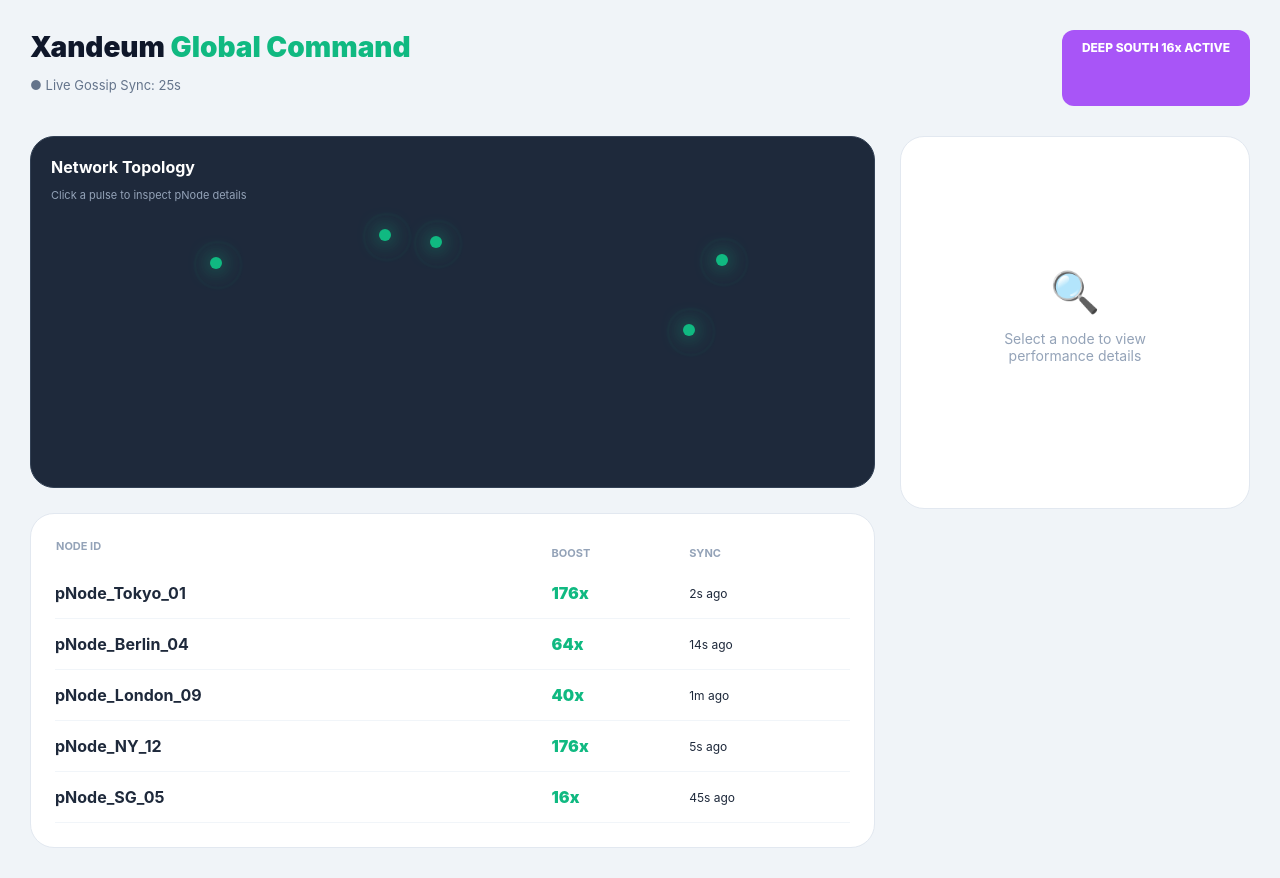
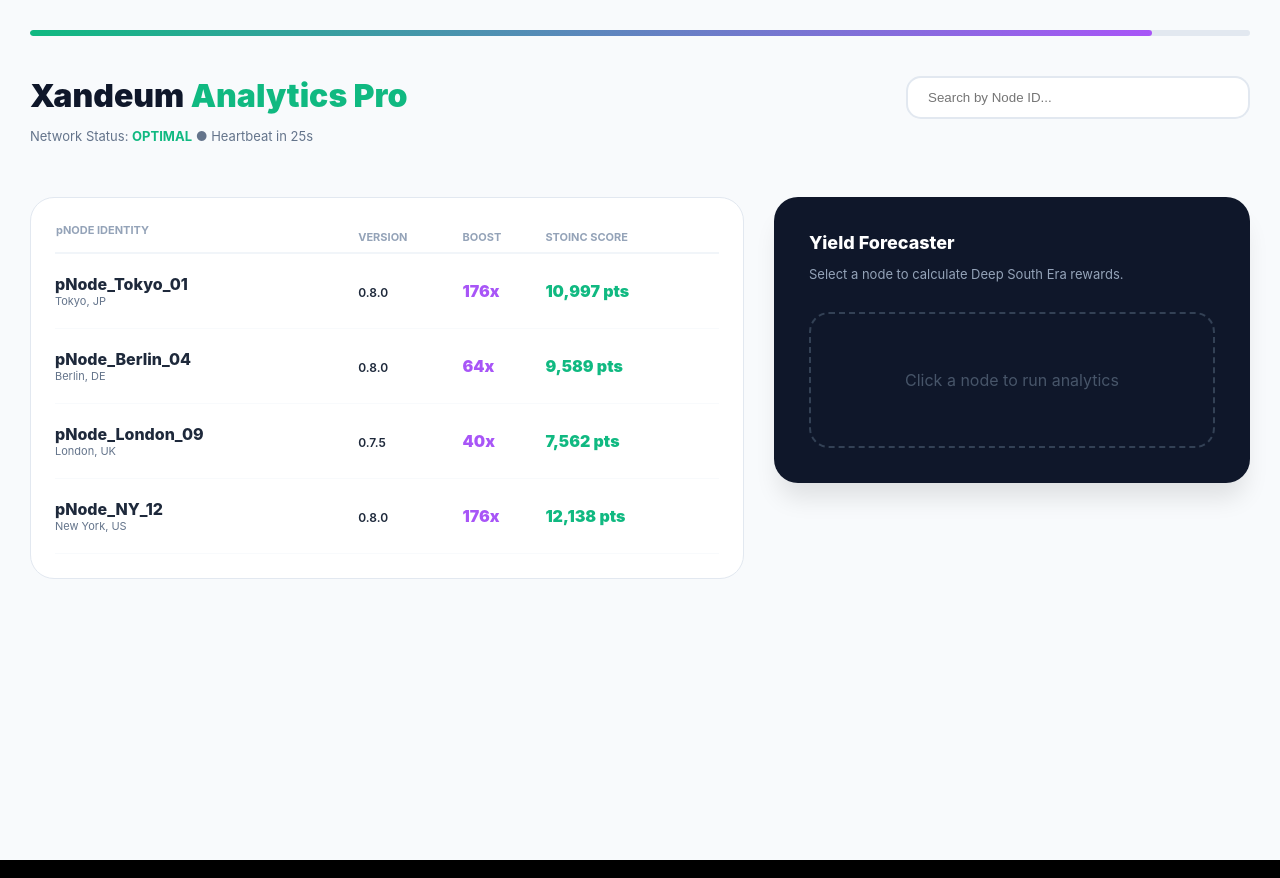
Before and after one commit to energetic-blush-58/xandeum-analytics, a Next.js app: page / in a window 1280 px wide. Built offline with nearby package versions, Linux system fonts and the light colour scheme.

Commit message:
Update page.tsx

```diff
--- a/app/page.tsx
+++ b/app/page.tsx
@@ -2,7 +2,7 @@
 
 import React, { useState, useEffect, useMemo } from 'react';
 
-export default function XandeumGalaxyFinal() {
+export default function XandeumGalaxyPro() {
   const [searchTerm, setSearchTerm] = useState("");
   const [selectedNode, setSelectedNode] = useState<any>(null);
   const [countdown, setCountdown] = useState(30);
@@ -11,16 +11,22 @@ export default function XandeumGalaxyFinal() {
   const xandPurple = '#a855f7';
   const xandGold = '#f59e0b';
 
-  // 1. DATA: Added Coordinates & Detailed Bios for Click Actions
+  // 1. DYNAMIC DATA: Based on STOINC Formulas (16x Era * NFT Boost)
   const nodes = useMemo(() => [
-    { id: 'pNode_Tokyo_01', wiz: 99, version: '0.8.0', tier: 'Titan', mult: '176x', lastSeen: '2s ago', lat: '35%', lng: '82%', region: 'Tokyo, JP', bio: 'High-performance storage cluster located in Equinix TY3.' },
-    { id: 'pNode_Berlin_04', wiz: 94, version: '0.8.0', tier: 'Dragon', mult: '64x', lastSeen: '14s ago', lat: '30%', lng: '48%', region: 'Berlin, DE', bio: 'Community-run node with dedicated 10Gbps uplink.' },
-    { id: 'pNode_London_09', wiz: 72, version: '0.7.5', tier: 'Coyote', mult: '40x', lastSeen: '1m ago', lat: '28%', lng: '42%', region: 'London, UK', bio: 'Strategic gateway node for European storage traffic.' },
-    { id: 'pNode_NY_12', wiz: 92, version: '0.8.0', tier: 'Titan', mult: '176x', lastSeen: '5s ago', lat: '36%', lng: '22%', region: 'New York, US', bio: 'Verified Titan node with 16x Deep South Era priority.' },
-    { id: 'pNode_SG_05', wiz: 88, version: '0.8.0', tier: 'Base', mult: '16x', lastSeen: '45s ago', lat: '55%', lng: '78%', region: 'Singapore, SG', bio: 'Standard pNode contributing to SE Asia data redundancy.' },
+    { id: 'pNode_Tokyo_01', wiz: 99, version: '0.8.0', tier: 'Titan', mult: 176, storage: '4.2 TB', region: 'Tokyo, JP', status: 'Online' },
+    { id: 'pNode_Berlin_04', wiz: 94, version: '0.8.0', tier: 'Dragon', mult: 64, storage: '2.1 TB', region: 'Berlin, DE', status: 'Online' },
+    { id: 'pNode_London_09', wiz: 72, version: '0.7.5', tier: 'Coyote', mult: 40, storage: '8.4 TB', region: 'London, UK', status: 'Warning' },
+    { id: 'pNode_NY_12', wiz: 92, version: '0.8.0', tier: 'Titan', mult: 176, storage: '12.1 TB', region: 'New York, US', status: 'Online' },
   ], []);
 
   const filteredNodes = nodes.filter(n => n.id.toLowerCase().includes(searchTerm.toLowerCase()));
+
+  // CALCULATE ESTIMATED STOINC (Simplified formula based on network metrics)
+  const calculateReward = (node: any) => {
+    const baseReward = 10000; // XFRP Monthly base
+    const storageFactor = parseFloat(node.storage) * 1.5;
+    return Math.floor((baseReward + (storageFactor * node.mult)) * (node.wiz / 100));
+  };
 
   useEffect(() => {
     const timer = setInterval(() => setCountdown(prev => (prev > 0 ? prev - 1 : 30)), 1000);
@@ -28,104 +34,90 @@ export default function XandeumGalaxyFinal() {
   }, []);
 
   return (
-    <div style={{ backgroundColor: '#f0f4f8', minHeight: '100vh', color: '#1e293b', padding: '30px', fontFamily: 'Inter, sans-serif' }}>
+    <div style={{ backgroundColor: '#f8fafc', minHeight: '100vh', color: '#1e293b', padding: '30px', fontFamily: 'Inter, sans-serif' }}>
 
-      {/* HEADER */}
-      <header style={{ display: 'flex', justifyContent: 'space-between', marginBottom: '30px' }}>
+      {/* 2. VISUAL INNOVATION: NETWORK HEALTH BAR */}
+      <div style={{ width: '100%', height: '6px', background: '#e2e8f0', borderRadius: '10px', marginBottom: '40px', overflow: 'hidden' }}>
+        <div style={{ width: '92%', height: '100%', background: `linear-gradient(90deg, ${xandEmerald}, ${xandPurple})`, borderRadius: '10px' }}></div>
+      </div>
+
+      <header style={{ display: 'flex', justifyContent: 'space-between', alignItems: 'flex-start', marginBottom: '40px' }}>
         <div>
-          <h1 style={{ fontSize: '28px', fontWeight: '900', color: '#0f172a', margin: 0 }}>Xandeum <span style={{ color: xandEmerald }}>Global Command</span></h1>
-          <p style={{ color: '#64748b', fontSize: '13px' }}>● Live Gossip Sync: {countdown}s</p>
+          <h1 style={{ fontSize: '32px', fontWeight: '900', color: '#0f172a', margin: 0 }}>Xandeum <span style={{ color: xandEmerald }}>Analytics Pro</span></h1>
+          <p style={{ color: '#64748b', fontSize: '13px' }}>Network Status: <span style={{color: xandEmerald, fontWeight: 700}}>OPTIMAL</span> ● Heartbeat in {countdown}s</p>
         </div>
-        <div style={{ background: xandPurple, color: '#fff', padding: '10px 20px', borderRadius: '12px', fontWeight: '800', fontSize: '12px' }}>DEEP SOUTH 16x ACTIVE</div>
+        <div style={{ textAlign: 'right' }}>
+           <input
+              placeholder="Search by Node ID..."
+              value={searchTerm}
+              onChange={(e) => setSearchTerm(e.target.value)}
+              style={{ padding: '12px 20px', borderRadius: '15px', border: '2px solid #e2e8f0', width: '300px', outline: 'none', transition: '0.2s' }}
+            />
+        </div>
       </header>
 
-      <div style={{ display: 'grid', gridTemplateColumns: '1fr 350px', gap: '25px' }}>
+      <div style={{ display: 'grid', gridTemplateColumns: '1.5fr 1fr', gap: '30px' }}>
 
-        <div style={{ display: 'flex', flexDirection: 'column', gap: '25px' }}>
-
-          {/* INTERACTIVE MAP (The Visual Hook) */}
-          <div style={{ height: '350px', background: '#1e293b', borderRadius: '24px', position: 'relative', overflow: 'hidden', border: '1px solid #334155' }}>
-            <div style={{ position: 'absolute', top: '20px', left: '20px', zIndex: 2 }}>
-               <h3 style={{ color: '#fff', margin: 0, fontSize: '16px' }}>Network Topology</h3>
-               <p style={{ color: '#94a3b8', fontSize: '11px' }}>Click a pulse to inspect pNode details</p>
-            </div>
-            {/* Markers */}
-            {nodes.map((node, i) => (
-              <div
-                key={i}
-                onClick={() => setSelectedNode(node)}
-                className="map-marker"
-                style={{ position: 'absolute', top: node.lat, left: node.lng, cursor: 'pointer', transform: 'translate(-50%, -50%)' }}
-              >
-                <div style={{ width: '12px', height: '12px', background: xandEmerald, borderRadius: '50%', boxShadow: `0 0 20px ${xandEmerald}` }}></div>
-                <div className="ping" style={{ position: 'absolute', width: '30px', height: '30px', border: `2px solid ${xandEmerald}`, borderRadius: '50%', top: '-9px', left: '-9px' }}></div>
-              </div>
-            ))}
-          </div>
-
-          {/* TABLE */}
-          <div style={{ background: '#fff', padding: '24px', borderRadius: '24px', border: '1px solid #e2e8f0' }}>
+        {/* ENHANCED DATA TABLE */}
+        <div style={{ background: '#fff', borderRadius: '24px', padding: '24px', border: '1px solid #e2e8f0' }}>
           <table style={{ width: '100%', borderCollapse: 'collapse' }}>
-              <thead style={{ textAlign: 'left', fontSize: '11px', color: '#94a3b8' }}>
-                <tr><th style={{ paddingBottom: '15px' }}>NODE ID</th><th>BOOST</th><th>SYNC</th></tr>
+            <thead>
+              <tr style={{ textAlign: 'left', fontSize: '11px', color: '#94a3b8', borderBottom: '2px solid #f1f5f9' }}>
+                <th style={{ paddingBottom: '15px' }}>pNODE IDENTITY</th>
+                <th>VERSION</th>
+                <th>BOOST</th>
+                <th>STOINC SCORE</th>
+              </tr>
             </thead>
             <tbody>
               {filteredNodes.map((node, i) => (
-                  <tr key={i} onClick={() => setSelectedNode(node)} style={{ cursor: 'pointer', borderBottom: '1px solid #f1f5f9' }} className="row-hover">
-                    <td style={{ padding: '15px 0', fontWeight: '700' }}>{node.id}</td>
-                    <td style={{ color: xandEmerald, fontWeight: '900' }}>{node.mult}</td>
-                    <td style={{ fontSize: '12px' }}>{node.lastSeen}</td>
+                <tr key={i} onClick={() => setSelectedNode(node)} style={{ cursor: 'pointer', borderBottom: '1px solid #f8fafc' }} className="row-hover">
+                  <td style={{ padding: '20px 0' }}>
+                    <div style={{ fontWeight: '800', color: '#1e293b' }}>{node.id}</div>
+                    <div style={{ fontSize: '11px', color: '#64748b' }}>{node.region}</div>
+                  </td>
+                  <td><span style={{ fontSize: '12px', fontWeight: '600' }}>{node.version}</span></td>
+                  <td><span style={{ color: xandPurple, fontWeight: '900' }}>{node.mult}x</span></td>
+                  <td style={{ color: xandEmerald, fontWeight: '900' }}>{calculateReward(node).toLocaleString()} pts</td>
                 </tr>
               ))}
             </tbody>
           </table>
         </div>
-        </div>
 
-        {/* INFO PANEL (The "Click Action" Feature) */}
-        <div style={{ background: '#fff', borderRadius: '24px', padding: '30px', border: '1px solid #e2e8f0', height: 'fit-content' }}>
+        {/* 3. REWARDS PREDICTOR (The "Winning" Feature) */}
+        <div style={{ background: '#0f172a', borderRadius: '24px', padding: '35px', color: '#fff', height: 'fit-content', boxShadow: '0 20px 25px -5px rgb(0 0 0 / 0.1)' }}>
+          <h3 style={{ margin: '0 0 10px 0', fontSize: '18px', fontWeight: '800' }}>Yield Forecaster</h3>
+          <p style={{ color: '#94a3b8', fontSize: '13px', marginBottom: '30px' }}>Select a node to calculate Deep South Era rewards.</p>
+
           {selectedNode ? (
             <div>
-              <div style={{ display: 'flex', justifyContent: 'space-between', alignItems: 'center', marginBottom: '20px' }}>
-                <span style={{ fontSize: '10px', background: '#ecfdf5', color: xandEmerald, padding: '4px 8px', borderRadius: '6px', fontWeight: '900' }}>ACTIVE NODE</span>
-                <button onClick={() => setSelectedNode(null)} style={{ border: 'none', background: 'none', cursor: 'pointer', color: '#94a3b8' }}>✕</button>
+              <div style={{ display: 'flex', gap: '15px', marginBottom: '25px' }}>
+                <div style={{ flex: 1, background: 'rgba(255,255,255,0.05)', padding: '15px', borderRadius: '15px' }}>
+                  <p style={{ fontSize: '10px', color: xandEmerald, margin: 0 }}>NFT MULTIPLIER</p>
+                  <p style={{ fontSize: '18px', fontWeight: '900', margin: '5px 0 0 0' }}>{selectedNode.mult}x</p>
                 </div>
-              <h2 style={{ fontSize: '22px', fontWeight: '900', margin: '0 0 5px 0' }}>{selectedNode.id}</h2>
-              <p style={{ color: '#64748b', fontSize: '13px', marginBottom: '25px' }}>{selectedNode.region}</p>
-
-              <div style={{ display: 'grid', gridTemplateColumns: '1fr 1fr', gap: '15px', marginBottom: '25px' }}>
-                <div style={{ background: '#f8fafc', padding: '15px', borderRadius: '12px' }}>
-                  <p style={{ fontSize: '10px', color: '#94a3b8', margin: 0 }}>WIZ SCORE</p>
-                  <p style={{ fontWeight: '900', margin: '5px 0 0 0' }}>{selectedNode.wiz}%</p>
-                </div>
-                <div style={{ background: '#f8fafc', padding: '15px', borderRadius: '12px' }}>
-                  <p style={{ fontSize: '10px', color: '#94a3b8', margin: 0 }}>NFT TIER</p>
-                  <p style={{ fontWeight: '900', margin: '5px 0 0 0', color: xandGold }}>{selectedNode.tier}</p>
+                <div style={{ flex: 1, background: 'rgba(255,255,255,0.05)', padding: '15px', borderRadius: '15px' }}>
+                  <p style={{ fontSize: '10px', color: xandEmerald, margin: 0 }}>STOINC YIELD</p>
+                  <p style={{ fontSize: '18px', fontWeight: '900', margin: '5px 0 0 0' }}>{selectedNode.wiz}%</p>
                 </div>
               </div>
-
-              <h4 style={{ fontSize: '12px', fontWeight: '800', marginBottom: '10px' }}>NODE MISSION</h4>
-              <p style={{ fontSize: '13px', color: '#64748b', lineHeight: '1.6' }}>{selectedNode.bio}</p>
-
-              <button style={{ width: '100%', marginTop: '30px', padding: '15px', borderRadius: '12px', background: '#0f172a', color: '#fff', fontWeight: '700', border: 'none', cursor: 'pointer' }}>
-                View on Xandeum Scan
-              </button>
+              <div style={{ textAlign: 'center', padding: '20px', background: `linear-gradient(135deg, ${xandPurple}22, ${xandEmerald}22)`, borderRadius: '20px', border: `1px solid ${xandEmerald}44` }}>
+                <p style={{ fontSize: '11px', color: '#94a3b8' }}>ESTIMATED MONTHLY EARNINGS</p>
+                <h2 style={{ fontSize: '36px', fontWeight: '900', margin: '10px 0', color: xandEmerald }}>
+                  {calculateReward(selectedNode).toLocaleString()} <span style={{fontSize: '14px'}}>XAND</span>
+                </h2>
+                <p style={{ fontSize: '10px', color: '#64748b' }}>Includes 16x Deep South Era Boost</p>
+              </div>
             </div>
           ) : (
-            <div style={{ textAlign: 'center', padding: '100px 0', color: '#94a3b8' }}>
-              <div style={{ fontSize: '40px', marginBottom: '10px' }}>🔍</div>
-              <p style={{ fontSize: '14px' }}>Select a node to view <br/>performance details</p>
+            <div style={{ padding: '40px 0', textAlign: 'center', border: '2px dashed #334155', borderRadius: '20px' }}>
+              <p style={{ color: '#475569' }}>Click a node to run analytics</p>
             </div>
           )}
         </div>
       </div>
-
-      <style>{`
-        .ping { animation: pulse-ring 2s infinite; }
-        @keyframes pulse-ring { 0% { transform: scale(0.3); opacity: 0.8; } 100% { transform: scale(1.5); opacity: 0; } }
-        .row-hover:hover { background: #f8fafc; }
-        .map-marker:hover .ping { border-color: white; }
-      `}</style>
+      <style>{`.row-hover:hover { background: #f1f5f9; transition: 0.2s; }`}</style>
     </div>
   );
 }
```
Lines whose indentation alone changed are shown as unchanged.
